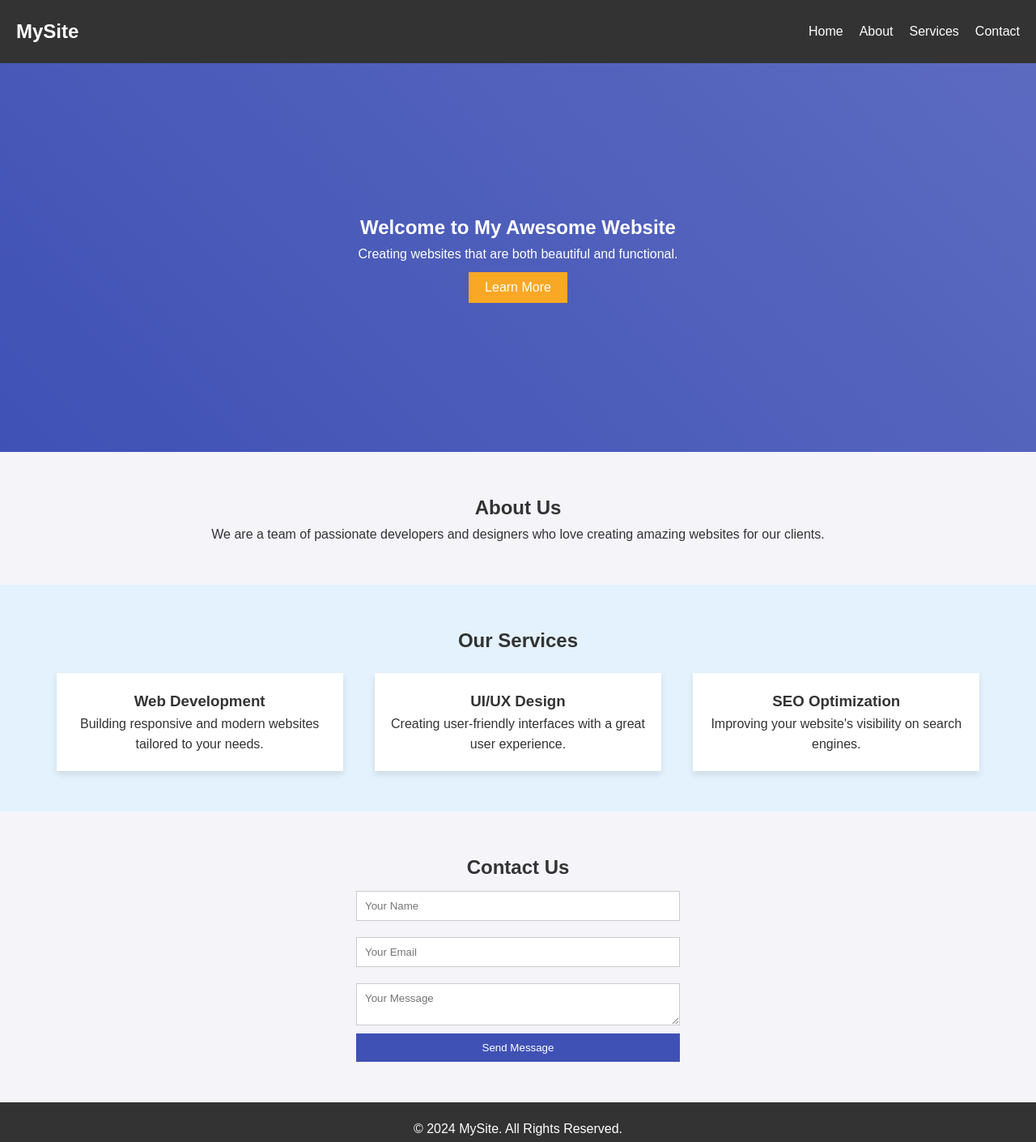
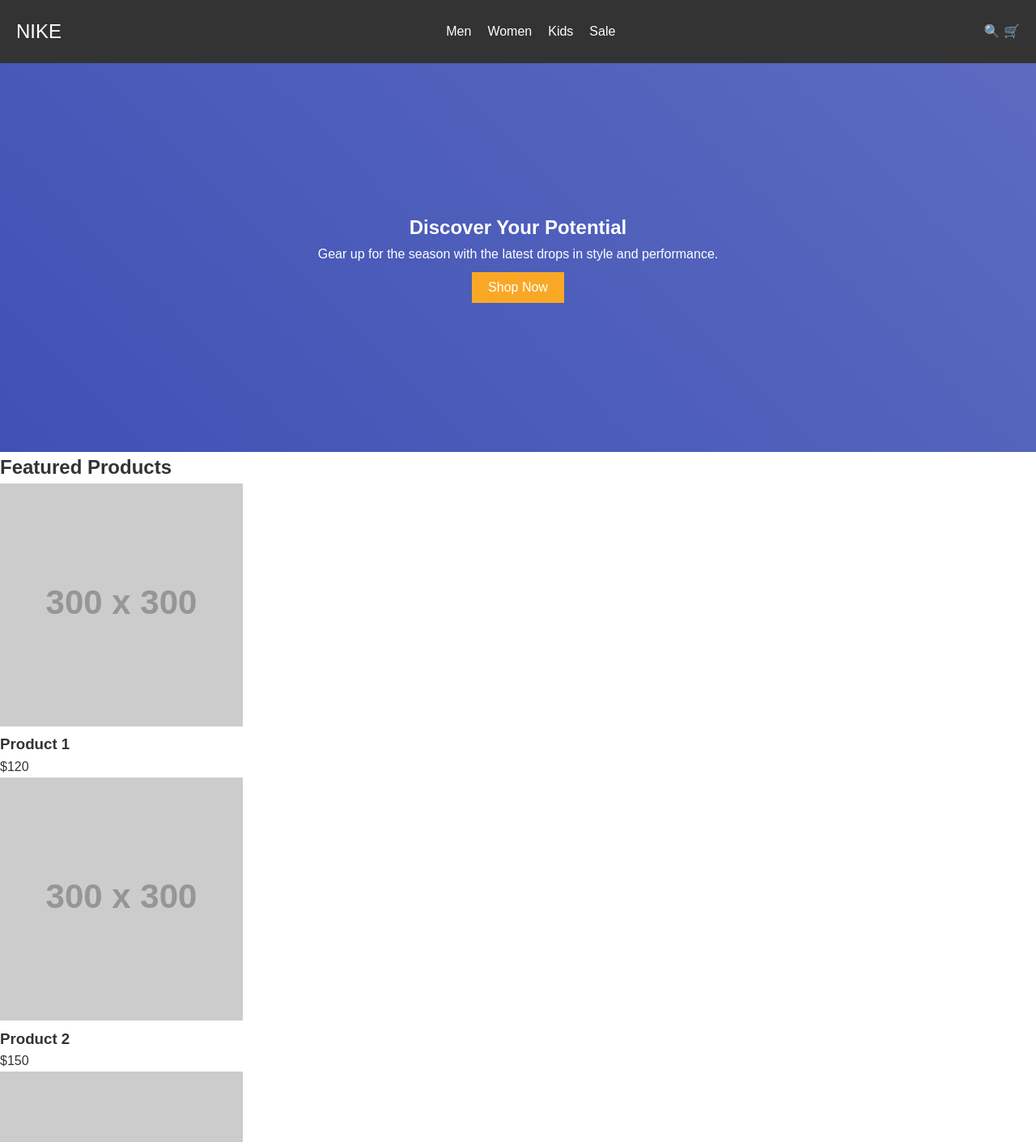
Before and after one commit to Dev-GoodDeveloper/Developing_Website, a plain HTML site: page index.html in a window 1280 px wide. Shown: the top 1410 px of the page at 81% size. Drawn offline with Linux system fonts and the light colour scheme; placeholder pictures from the web are drawn by us.

Commit message:
Update index.html

```diff
--- a/index.html
+++ b/index.html
@@ -3,64 +3,62 @@
 <head>
     <meta charset="UTF-8">
     <meta name="viewport" content="width=device-width, initial-scale=1.0">
-    <title>My Awesome Website</title>
+    <title>Nike Inspired Website</title>
     <link rel="stylesheet" href="styles.css">
 </head>
 <body>
     <header>
         <nav class="navbar">
-            <h1 class="logo">MySite</h1>
+            <div class="logo">NIKE</div>
             <ul class="nav-links">
-                <li><a href="#home">Home</a></li>
-                <li><a href="#about">About</a></li>
-                <li><a href="#services">Services</a></li>
-                <li><a href="#contact">Contact</a></li>
+                <li><a href="#men">Men</a></li>
+                <li><a href="#women">Women</a></li>
+                <li><a href="#kids">Kids</a></li>
+                <li><a href="#sale">Sale</a></li>
             </ul>
+            <div class="nav-icons">
+                <span class="icon">&#x1F50D;</span> <!-- Search Icon -->
+                <span class="icon">&#x1F6D2;</span> <!-- Cart Icon -->
+            </div>
             <button class="toggle-button" onclick="toggleMenu()">☰</button>
         </nav>
     </header>
 
-    <section id="home" class="hero-section">
-        <h2>Welcome to My Awesome Website</h2>
-        <p>Creating websites that are both beautiful and functional.</p>
-        <button class="cta-button" onclick="showAlert()">Learn More</button>
+    <section class="hero-section">
+        <h1>Discover Your Potential</h1>
+        <p>Gear up for the season with the latest drops in style and performance.</p>
+        <button class="cta-button" onclick="showAlert()">Shop Now</button>
     </section>
 
-    <section id="about" class="about-section">
-        <h2>About Us</h2>
-        <p>We are a team of passionate developers and designers who love creating amazing websites for our clients.</p>
-    </section>
-
-    <section id="services" class="services-section">
-        <h2>Our Services</h2>
-        <div class="services-container">
-            <div class="service-card">
-                <h3>Web Development</h3>
-                <p>Building responsive and modern websites tailored to your needs.</p>
+    <section id="men" class="products-section">
+        <h2>Featured Products</h2>
+        <div class="products-container">
+            <div class="product-card" onclick="showProductDetails('Product 1')">
+                <img src="https://via.placeholder.com/300" alt="Product 1">
+                <h3>Product 1</h3>
+                <p>$120</p>
             </div>
-            <div class="service-card">
-                <h3>UI/UX Design</h3>
-                <p>Creating user-friendly interfaces with a great user experience.</p>
+            <div class="product-card" onclick="showProductDetails('Product 2')">
+                <img src="https://via.placeholder.com/300" alt="Product 2">
+                <h3>Product 2</h3>
+                <p>$150</p>
             </div>
-            <div class="service-card">
-                <h3>SEO Optimization</h3>
-                <p>Improving your website's visibility on search engines.</p>
+            <div class="product-card" onclick="showProductDetails('Product 3')">
+                <img src="https://via.placeholder.com/300" alt="Product 3">
+                <h3>Product 3</h3>
+                <p>$180</p>
             </div>
         </div>
     </section>
 
-    <section id="contact" class="contact-section">
-        <h2>Contact Us</h2>
-        <form class="contact-form">
-            <input type="text" placeholder="Your Name" required>
-            <input type="email" placeholder="Your Email" required>
-            <textarea placeholder="Your Message" required></textarea>
-            <button type="submit">Send Message</button>
-        </form>
-    </section>
-
     <footer>
-        <p>&copy; 2024 MySite. All Rights Reserved.</p>
+        <ul class="footer-links">
+            <li><a href="#">Contact Us</a></li>
+            <li><a href="#">Returns</a></li>
+            <li><a href="#">Privacy Policy</a></li>
+            <li><a href="#">Terms of Service</a></li>
+        </ul>
+        <p>&copy; 2024 Nike Inspired. All Rights Reserved.</p>
     </footer>
 
     <script src="script.js"></script>
```
